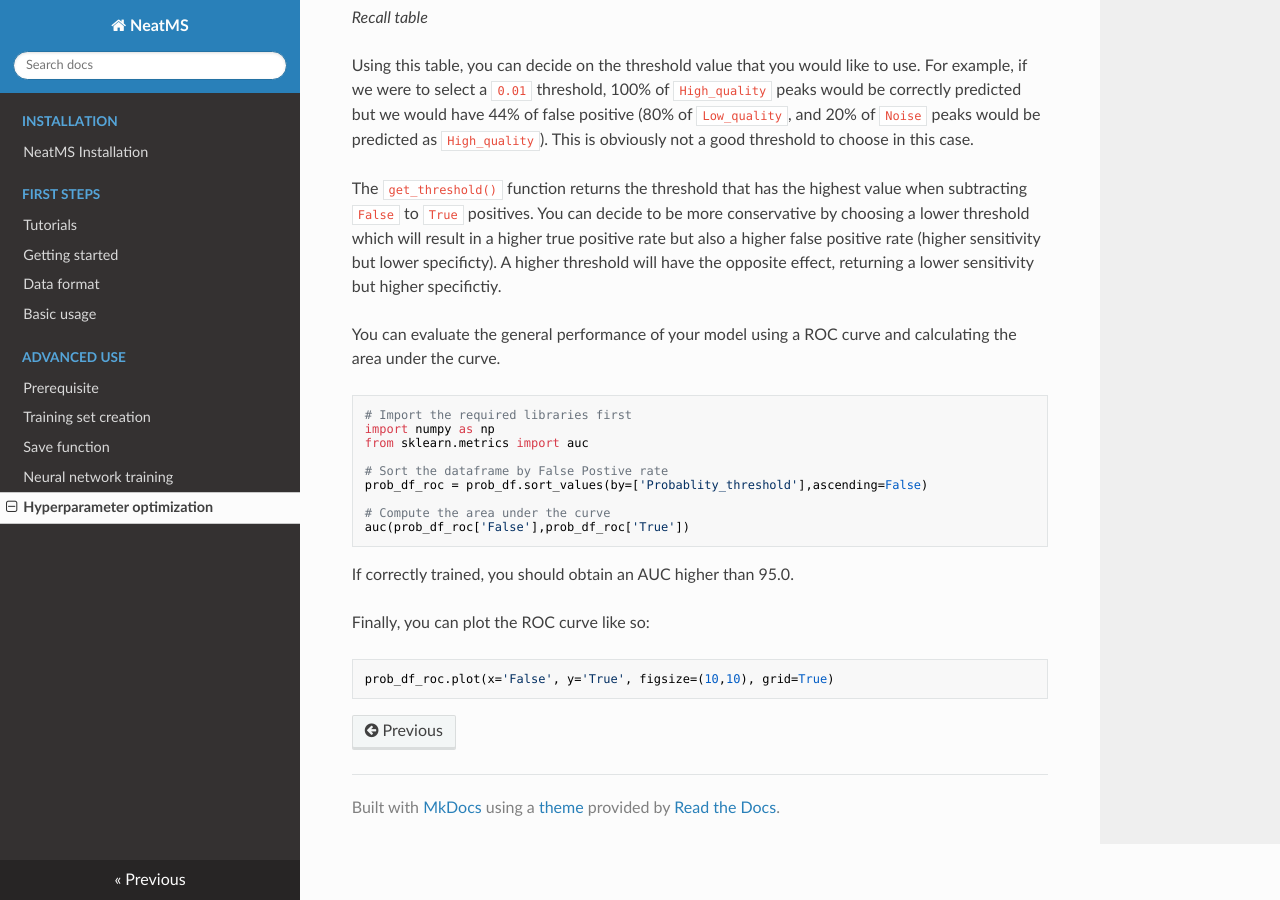
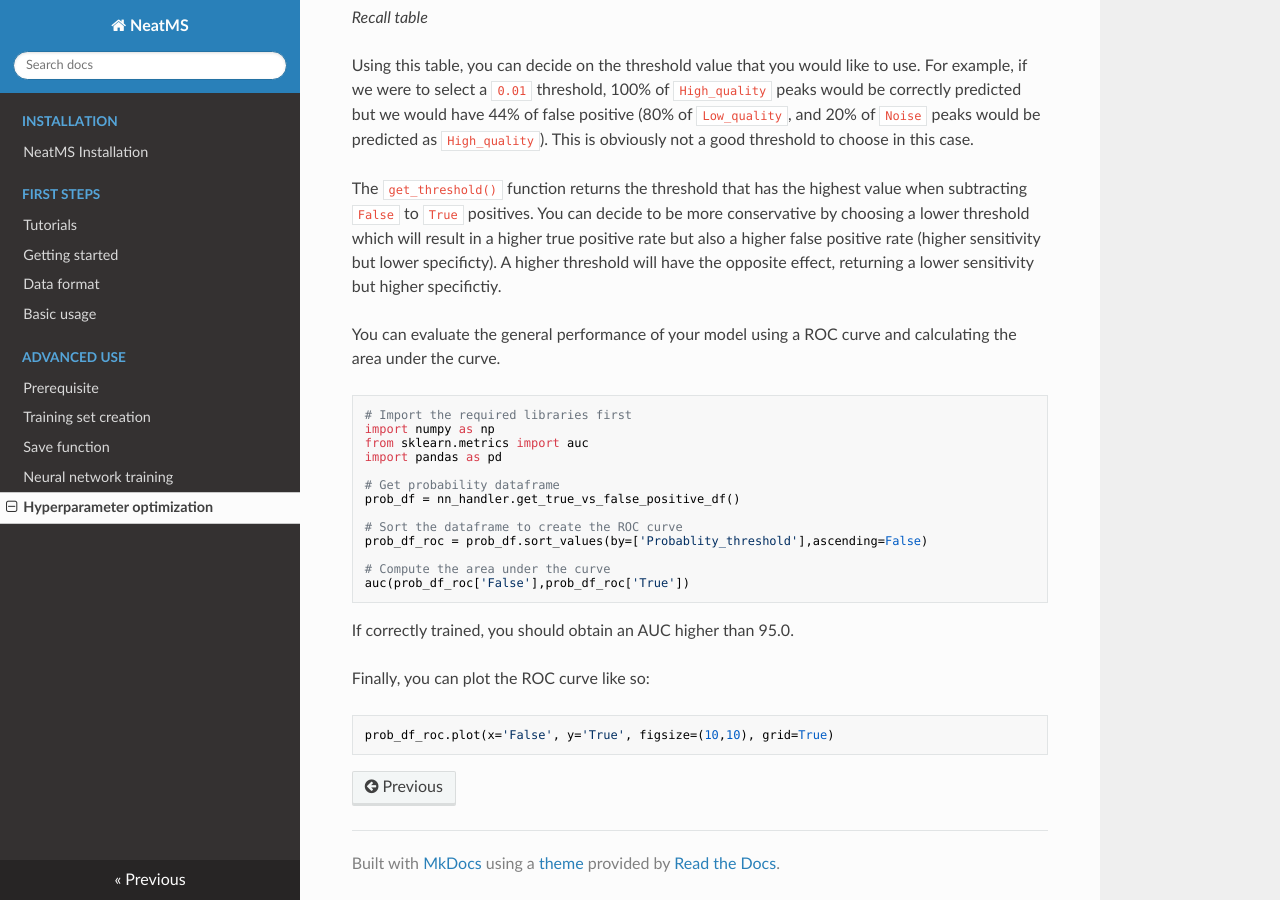
Before and after one commit to bihealth/NeatMS, an MkDocs documentation site: the page built from docs/advanced-use/hyperparameter-optimization.md, in a window 1280 px wide and 900 px high, scrolled down 935 px. Built offline with MkDocs 1.6.1, drawn with Linux system fonts in a browser that asks for light colours; nearby versions of some CDN libraries.

Commit message:
Doc: Extra help

```diff
--- a/docs/advanced-use/hyperparameter-optimization.md
+++ b/docs/advanced-use/hyperparameter-optimization.md
@@ -30,8 +30,12 @@ You can evaluate the general performance of your model using a ROC curve and cal
 # Import the required libraries first
 import numpy as np
 from sklearn.metrics import auc
+import pandas as pd
 
-# Sort the dataframe by False Postive rate
+# Get probability dataframe
+prob_df = nn_handler.get_true_vs_false_positive_df()
+
+# Sort the dataframe to create the ROC curve
 prob_df_roc = prob_df.sort_values(by=['Probablity_threshold'],ascending=False)
 
 # Compute the area under the curve
```
